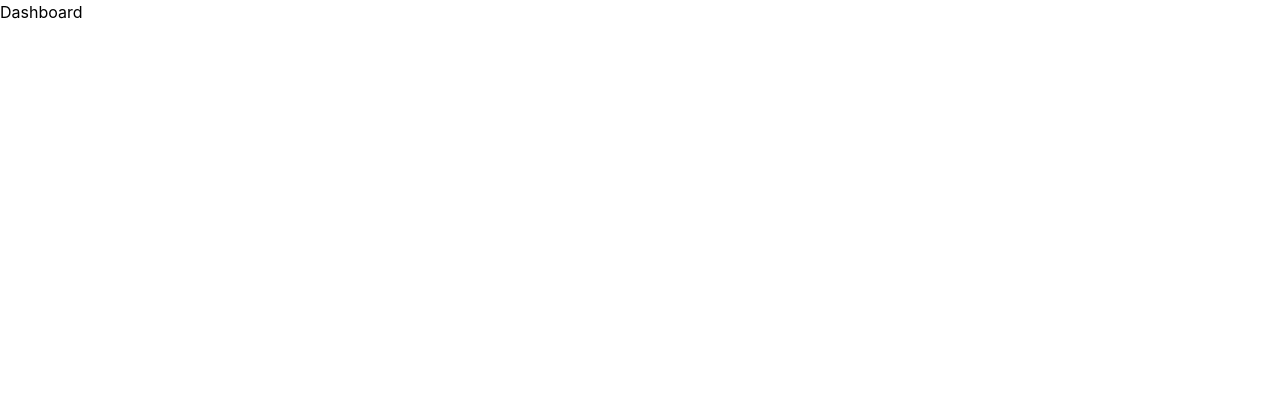
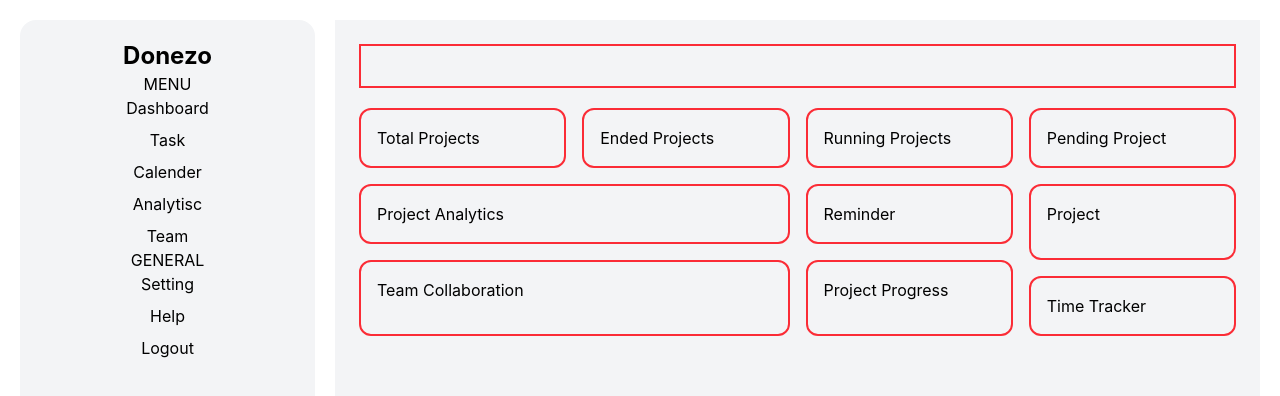
Before and after one commit to Sultanmia22/task-management-dashboard, a React (Vite) app: page /app in a window 1280 px wide. Shown: the top 396 px of the page. Built offline with nearby package versions, Linux system fonts and the light colour scheme.

Commit message:
design dashboard structure

```diff
--- a/package.json
+++ b/package.json
@@ -15,6 +15,7 @@
     "react": "^19.2.0",
     "react-dom": "^19.2.0",
     "react-hook-form": "^7.71.2",
+    "react-icons": "^5.5.0",
     "react-router": "^7.13.1",
     "react-toastify": "^11.0.5",
     "tailwindcss": "^4.2.1"
--- /dev/null
+++ b/src/Components/DashboardSidebar/DashboardSidebar.jsx
@@ -0,0 +1,37 @@
+import React from 'react'
+import { Link } from 'react-router'
+
+const DashboardSidebar = () => {
+  return (
+    <div className=''>
+       <div className='text-center flex flex-col bg-gray-100 p-5 min-h-screen rounded-2xl'>
+
+        <div>
+          <h2 className='text-2xl font-bold'>Donezo</h2>
+        </div>
+
+        <div>
+        <h2>MENU</h2>
+        <div className='flex flex-col gap-2'>
+          <Link>Dashboard</Link>
+          <Link>Task</Link>
+          <Link>Calender</Link>
+          <Link>Analytisc</Link>
+          <Link>Team</Link>
+        </div>
+       </div>
+
+       <div>
+        <h2>GENERAL</h2>
+        <div className='flex flex-col gap-2'>
+          <Link>Setting</Link>
+          <Link>Help</Link>
+          <Link>Logout</Link>
+        </div>
+       </div>
+       </div>
+    </div>
+  )
+}
+
+export default DashboardSidebar
--- a/src/layouts/MainLayout.jsx
+++ b/src/layouts/MainLayout.jsx
@@ -1,10 +1,41 @@
 import React from 'react'
 import { Outlet } from 'react-router'
+import DashboardSidebar from '../Components/DashboardSidebar/DashboardSidebar'
+import { HiMenuAlt3 } from 'react-icons/hi';
 
 const MainLayout = () => {
   return (
     <div>
-        <Outlet></Outlet>
+
+   <div className='flex lg:hidden'>
+     <nav className="flex items-center justify-between px-6 py-4 bg-white shadow-sm border-b w-full">
+
+      {/* Left side: Dashboard Text */}
+      <h1 className="text-xl font-bold text-gray-800">
+        Dashboard
+      </h1>
+
+      {/* Right side: Sidebar Icon */}
+      <button className="p-2 hover:bg-gray-100 rounded-lg transition-colors">
+        <HiMenuAlt3 className="text-2xl text-gray-700" />
+      </button>
+
+    </nav>
+   </div>
+
+      <div className="grid lg:grid-cols-12 min-h-screen gap-5 p-5">
+
+        {/* Sidebar */}
+        <div className="hidden lg:block col-span-3 w-full">
+          <DashboardSidebar />
+        </div>
+
+        {/* Main content */}
+        <div className="col-span-12 lg:col-span-9 w-full">
+          <Outlet />
+        </div>
+
+      </div>
     </div>
   )
 }
--- a/src/page/Dashboard/Dashboard.jsx
+++ b/src/page/Dashboard/Dashboard.jsx
@@ -2,7 +2,54 @@ import React from 'react'
 
 const Dashboard = () => {
   return (
-    <div>Dashboard</div>
+    <div>
+       <div className="bg-gray-100 min-h-screen p-6 flex flex-col gap-5">
+
+        <div className='border-2 border-red-500 p-5'>
+
+        </div>
+
+      <div className="grid grid-cols-1 md:grid-cols-4 gap-4 w-full">
+
+
+        <div className="border-2 border-red-500 p-4 rounded-xl">Total Projects</div>
+
+        <div className="border-2 border-red-500 p-4 rounded-xl">Ended Projects</div>
+
+        <div className="border-2 border-red-500 p-4 rounded-xl">Running Projects</div>
+
+        <div className="border-2 border-red-500 p-4 rounded-xl">Pending Project</div>
+
+
+
+
+
+        <div className="border-2 border-red-500 p-4 rounded-xl lg:col-span-2 row-span-2">Project Analytics</div>
+
+        <div className="border-2 border-red-500 p-4 rounded-xl lg:row-span-2">Reminder</div>
+
+        <div className="border-2 border-red-500 p-4 rounded-xl lg:row-span-3">Project</div>
+
+
+
+
+
+
+
+
+
+        <div className="border-2 border-red-500 p-4 rounded-xl lg:col-span-2 row-span-2">Team Collaboration</div>
+
+        <div className="border-2 border-red-500 p-4 rounded-xl lg:row-span-2">Project Progress</div>
+
+        <div className="border-2 border-red-500 p-4 rounded-xl">Time Tracker</div>
+
+
+
+      </div>
+
+  </div>
+    </div>
   )
 }
 
```
Also changed, not shown: 1 other file (tests, documents, lock files or other folders).
